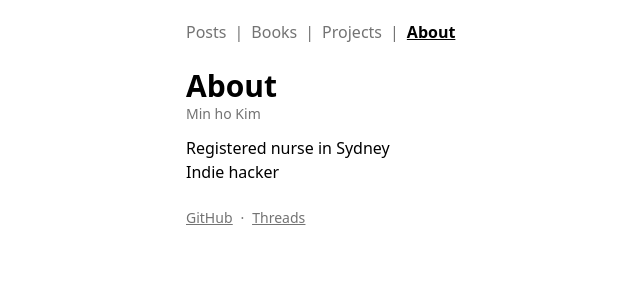
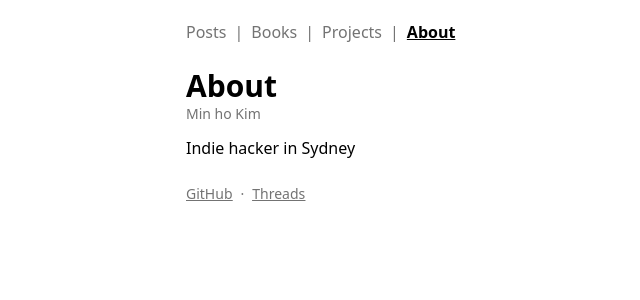
Before and after one commit to minho42/blog, a Next.js app: page /about in a window 1280 px wide. Shown: the top 300 px of the page, without its empty margins (134-774 px from the left). Built offline with nearby package versions, Linux system fonts and the light colour scheme.

Commit message:
remove nurse from about

```diff
--- a/app/about/page.tsx
+++ b/app/about/page.tsx
@@ -8,8 +8,7 @@ export default function Page() {
 
       <article className="space-y-1 px-4 py-2">
         <ul>
-          <li>Registered nurse in Sydney</li>
-          <li>Indie hacker</li>
+          <li>Indie hacker in Sydney</li>
 
           <ul className="flex text-sm text-neutral-500 gap-2 mt-6">
             <li className="underline">
```
